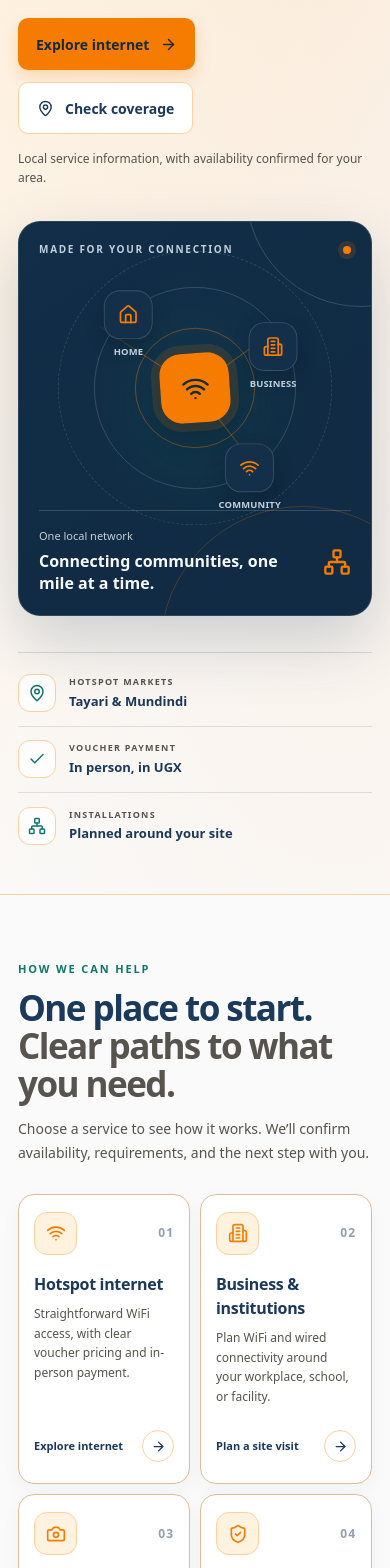
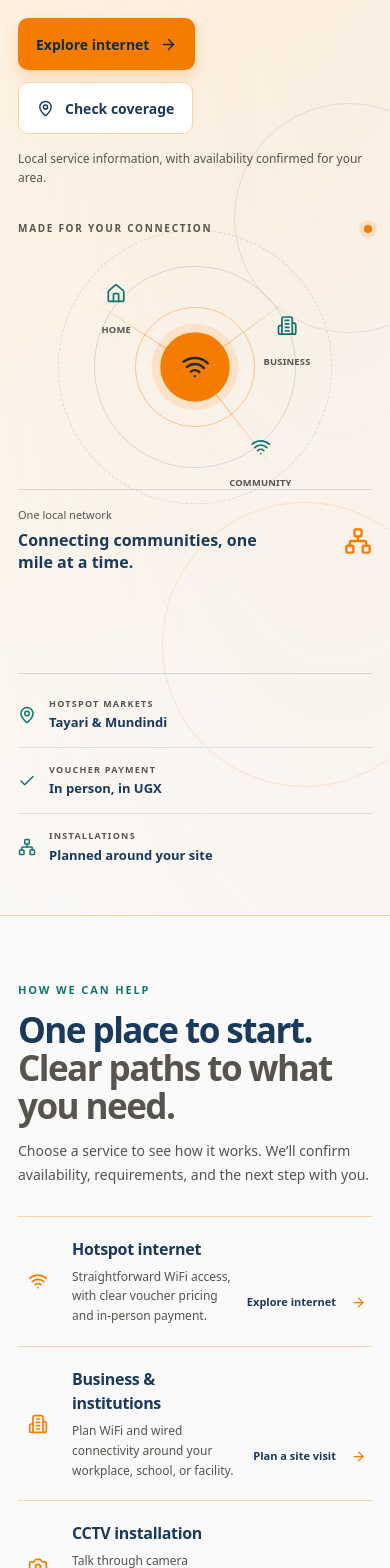
Before and after one commit to mylescorp/mylesnet-website, a Next.js app: page / in a window 390 px wide. Shown: the part 432-2000 px from the top of the page. Built offline with nearby package versions, Linux system fonts and the light colour scheme; no server answers.

Commit message:
Flatten public page surfaces and refine footer

```diff
--- a/app/globals.css
+++ b/app/globals.css
@@ -204,21 +204,29 @@ button, a, input, textarea, select { -webkit-tap-highlight-color: transparent; }
 
 .mn-footer-inner { width: min(100% - 40px, var(--site-content-width)); margin-inline: auto; padding-top: 8px; }
 .mn-footer-prompt {
-  margin-bottom: 38px;
-  padding: 34px 0 38px;
-  display: flex;
-  align-items: center;
+  margin-bottom: 34px;
+  padding: 38px 0 36px;
+  display: grid;
+  grid-template-columns: minmax(0, 1fr) auto;
+  align-items: end;
   justify-content: space-between;
-  gap: 36px;
+  gap: 30px 56px;
   border-bottom: 1px solid color-mix(in srgb, var(--footer-text) 15%, transparent);
 }
 
 .mn-footer-eyebrow { margin: 0 0 8px; color: var(--brand-action); font-size: 11px; font-weight: 800; letter-spacing: .15em; text-transform: uppercase; }
-.mn-footer-prompt h2 { margin: 0; color: var(--footer-text); font-family: var(--font-heading); font-size: clamp(28px, 4vw, 40px); font-weight: 700; letter-spacing: -.045em; line-height: 1.1; }
-.mn-footer-prompt > div > p:last-child { max-width: 610px; margin: 12px 0 0; color: color-mix(in srgb, var(--footer-text) 76%, transparent); font-size: 14px; line-height: 1.7; }
-.mn-footer-cta { flex: 0 0 auto; min-height: 52px; padding: 13px 18px; display: inline-flex; align-items: center; justify-content: center; gap: 10px; border-radius: 9px; background: var(--brand-action); color: var(--on-action); font-size: 14px; font-weight: 750; text-decoration: none; transition: background-color 140ms ease, transform 140ms ease; }
+.mn-footer-prompt h2 { margin: 0; color: var(--footer-text); font-family: var(--font-heading); font-size: clamp(30px, 4.5vw, 46px); font-weight: 700; letter-spacing: -.05em; line-height: 1.06; }
+.mn-footer-prompt > div > p:not(.mn-footer-eyebrow) { max-width: 690px; margin: 13px 0 0; color: color-mix(in srgb, var(--footer-text) 76%, transparent); font-size: 14px; line-height: 1.7; }
+.mn-footer-service-line { margin-top: 19px; display: flex; flex-wrap: wrap; align-items: center; gap: 8px 0; color: color-mix(in srgb, var(--footer-text) 83%, transparent); font-size: 12px; }
+.mn-footer-service-line > span { min-height: 28px; padding-inline: 13px; display: inline-flex; align-items: center; gap: 7px; border-right: 1px solid color-mix(in srgb, var(--footer-text) 22%, transparent); }
+.mn-footer-service-line > span:first-child { padding-left: 0; }
+.mn-footer-service-line > span:last-child { border-right: 0; }
+.mn-footer-service-line svg { width: 15px; height: 15px; color: var(--brand-accent); }
+.mn-footer-prompt-actions { display: flex; align-items: center; gap: 18px; }
+.mn-footer-cta { flex: 0 0 auto; min-height: 52px; padding: 13px 18px; display: inline-flex; align-items: center; justify-content: center; gap: 10px; border-radius: 999px; background: var(--brand-action); color: var(--on-action); font-size: 14px; font-weight: 750; text-decoration: none; transition: background-color 140ms ease, transform 140ms ease; }
 .mn-footer-cta svg { width: 17px; height: 17px; }
 .mn-footer-cta:hover { background: var(--action-hover); transform: translateY(-1px); }
+.mn-footer-contact-link { min-height: 48px; display: inline-flex; align-items: center; color: var(--footer-text); font-size: 13px; font-weight: 650; text-decoration-color: color-mix(in srgb, var(--brand-action) 65%, transparent); text-underline-offset: 4px; }
 .mn-footer-grid { padding-bottom: 34px; display: grid; grid-template-columns: minmax(250px, 1.5fr) repeat(3, minmax(145px, 1fr)); gap: clamp(20px, 3vw, 40px); }
 .mn-footer-grid.has-contact { grid-template-columns: minmax(230px, 1.4fr) repeat(3, minmax(120px, .85fr)) minmax(170px, 1fr); }
 .mn-footer-brand { max-width: 260px; }
@@ -237,7 +245,7 @@ button, a, input, textarea, select { -webkit-tap-highlight-color: transparent; }
 .mn-footer-bottom a { min-height: 48px; display: inline-flex; align-items: center; color: inherit; text-underline-offset: 3px; }
 .mn-footer-bottom > div { display: flex; gap: 20px; }
 
-@media (max-width: 68rem) {
+@media (max-width: 60rem) {
   .mn-header { padding-block: 8px; }
   .mn-header-row { min-height: 60px; flex-wrap: wrap; gap: 0; padding: 6px 8px 6px 14px; border-radius: 22px; }
   .mn-header-brand { margin-right: auto; }
@@ -266,7 +274,11 @@ button, a, input, textarea, select { -webkit-tap-highlight-color: transparent; }
   .mn-header-cta { padding-inline: 12px; font-size: 13px; }
   .mn-header-actions > button,
   .mn-menu-toggle { width: 44px; height: 44px; min-height: 44px; }
-  .mn-footer-prompt { margin-bottom: 28px; padding: 28px 0 30px; align-items: flex-start; flex-direction: column; gap: 18px; }
+  .mn-footer-prompt { margin-bottom: 26px; padding: 29px 0 28px; grid-template-columns: 1fr; align-items: start; gap: 18px; }
+  .mn-footer-prompt-actions { flex-wrap: wrap; }
+  .mn-footer-service-line { gap: 4px 0; }
+  .mn-footer-service-line > span { padding-inline: 10px; }
+  .mn-footer-service-line > span:first-child { padding-left: 0; }
   .mn-footer-grid { padding-bottom: 30px; gap: 26px 18px; }
   .mn-footer-group h2 { margin-bottom: 12px; }
   .mn-footer-group ul { gap: 10px; }
@@ -470,3 +482,134 @@ main .mx-auto[class*="max-w-"] { width: min(100%, var(--site-content-width)); ma
   .mn-connection-card { min-height: 350px; padding: 17px; }
   .mn-connection-art { transform: scale(.86); transform-origin: center; margin-inline: -10px; }
 }
+
+/* Public pages use a single editorial surface with divider-led content rows. */
+main :is(article, li, details, form)[class~="rounded-xl"],
+main :is(article, li, details, form)[class~="rounded-2xl"],
+main :is(article, li, details, form)[class~="rounded-3xl"],
+main :is(div, a)[class~="rounded-xl"][class~="border"],
+main :is(div, a)[class~="rounded-2xl"][class~="border"],
+main :is(div, a)[class~="rounded-3xl"][class~="border"],
+main div[class~="rounded-2xl"][class*="bg-net-primary"],
+main div[class~="rounded-2xl"][class*="bg-net-surface"] {
+  padding-inline: 0 !important;
+  border: 0 !important;
+  border-radius: 0 !important;
+  background: transparent !important;
+  box-shadow: none !important;
+}
+
+main :is(article, li, details, form)[class~="rounded-xl"],
+main :is(article, li, details, form)[class~="rounded-2xl"],
+main :is(article, li, details, form)[class~="rounded-3xl"],
+main :is(div, a)[class~="rounded-xl"][class~="border"],
+main :is(div, a)[class~="rounded-2xl"][class~="border"],
+main :is(div, a)[class~="rounded-3xl"][class~="border"] {
+  padding-block: 20px !important;
+  border-bottom: 1px solid var(--border) !important;
+}
+
+main .grid:has(> article[class~="rounded-xl"]),
+main .grid:has(> article[class~="rounded-2xl"]),
+main .grid:has(> article[class~="rounded-3xl"]),
+main .grid:has(> li[class~="rounded-xl"]),
+main .grid:has(> li[class~="rounded-2xl"]),
+main .grid:has(> a[class~="rounded-xl"][class~="border"]) {
+  grid-template-columns: minmax(0, 1fr) !important;
+  gap: 0 !important;
+}
+
+main div[class~="rounded-2xl"][class*="bg-net-primary"] :is(h1, h2, h3, p),
+main div[class~="rounded-2xl"][class*="bg-net-primary"] :is(.text-net-on-action, .text-net-on-action\/80),
+main div[class~="rounded-2xl"][class*="bg-net-primary"] a[class*="bg-net-neutral"] {
+  color: var(--brand-primary) !important;
+}
+
+.mn-connection-card {
+  --hero-card-foreground: var(--brand-primary);
+  --hero-card-muted: var(--text-secondary);
+  --hero-card-line: color-mix(in srgb, var(--brand-primary) 16%, transparent);
+  min-height: 416px;
+  padding: 0;
+  overflow: visible;
+  border: 0;
+  border-radius: 0;
+  background: transparent;
+  box-shadow: none;
+  color: var(--brand-primary);
+}
+.mn-connection-card::before { top: -118px; right: -92px; opacity: .7; }
+.mn-connection-card::after { right: -75px; bottom: -150px; opacity: .7; }
+.mn-connection-card-top { color: var(--text-secondary); }
+.mn-orbit-three { border-color: color-mix(in srgb, var(--brand-primary) 16%, transparent); }
+.mn-connection-center { border-radius: 50%; box-shadow: 0 0 0 9px color-mix(in srgb, var(--brand-action) 13%, transparent); transform: translate(-50%, -50%); }
+.mn-connection-node { border: 0; border-radius: 50%; background: transparent; color: var(--brand-primary); box-shadow: none; }
+.mn-connection-node svg { color: var(--brand-accent); }
+.mn-connection-node::after { color: var(--text-secondary); }
+.mn-connection-card-bottom { border-top-color: color-mix(in srgb, var(--brand-primary) 15%, transparent); }
+.mn-connection-card-bottom span { color: var(--text-secondary); }
+.mn-connection-card-bottom strong { color: var(--brand-primary); }
+
+.mn-proof-icon { width: auto; height: auto; border: 0; border-radius: 0; background: transparent; }
+.mn-home-coverage { border-block: 1px solid var(--border); background: transparent; }
+.mn-coverage-panel { padding: 0; border: 0; border-left: 2px solid var(--brand-action); border-radius: 0; background: transparent; box-shadow: none; padding-left: 24px; }
+.mn-coverage-pin { border: 0; border-radius: 0; background: transparent; }
+.mn-home-next-step { padding: clamp(30px, 4vw, 48px) 0; border-block: 1px solid var(--border); border-inline: 0; border-radius: 0; background: transparent; }
+
+.mn-service-grid { grid-template-columns: minmax(0, 1fr); gap: 0; border-top: 1px solid var(--border); }
+.mn-service-card {
+  min-height: 0;
+  padding: 20px 0;
+  display: grid;
+  grid-template-columns: 48px minmax(170px, .8fr) minmax(0, 1.5fr) minmax(140px, .55fr);
+  align-items: center;
+  gap: 8px 18px;
+  border: 0;
+  border-bottom: 1px solid var(--border);
+  border-radius: 0;
+  background: transparent;
+  box-shadow: none;
+  transition: color 160ms ease;
+}
+.mn-service-card:hover { border-color: var(--border); background: transparent; box-shadow: none; transform: none; }
+.mn-service-card-top { display: contents; }
+.mn-service-icon { width: 40px; height: 40px; grid-column: 1; grid-row: 1 / span 2; border: 0; border-radius: 50%; background: transparent; }
+.mn-service-number { display: none; }
+.mn-service-card h3 { grid-column: 2; margin: 0; }
+.mn-service-card > p { grid-column: 3; margin: 0; }
+.mn-service-link { grid-column: 4; justify-self: end; }
+.mn-service-link > span { width: 28px; height: 28px; border: 0; background: transparent; color: var(--brand-action); }
+.mn-service-card:hover .mn-service-link > span { border: 0; background: transparent; color: var(--brand-action); }
+
+.mn-pricing-list { border-top: 1px solid var(--border); }
+.mn-pricing-row {
+  min-height: 88px;
+  padding: 16px 0;
+  display: grid;
+  grid-template-columns: minmax(130px, .7fr) minmax(150px, .8fr) minmax(180px, 1fr) auto;
+  align-items: center;
+  gap: 18px;
+  border-bottom: 1px solid var(--border);
+}
+.mn-pricing-row.is-featured { border-left: 3px solid var(--brand-action); padding-left: 16px; }
+.mn-pricing-duration { margin: 0; color: var(--brand-primary); font-family: var(--font-heading); font-size: 16px; font-weight: 700; }
+.mn-pricing-amount { margin: 0; color: var(--text-primary); font-size: 21px; font-weight: 750; }
+.mn-pricing-inclusion { display: flex; align-items: center; gap: 9px; color: var(--text-secondary); font-size: 13px; }
+.mn-pricing-inclusion svg { flex: 0 0 auto; }
+.mn-pricing-availability { min-height: 44px; display: inline-flex; align-items: center; justify-content: flex-end; gap: 8px; color: var(--brand-primary); font-size: 13px; font-weight: 700; text-decoration-color: var(--brand-action); text-underline-offset: 4px; }
+.mn-pricing-availability span { color: var(--brand-action); font-size: 17px; }
+.mn-pricing-availability:hover { color: var(--brand-action); }
+
+@media (max-width: 48rem) {
+  .mn-service-card { grid-template-columns: 40px minmax(0, 1fr) auto; gap: 4px 14px; }
+  .mn-service-icon { grid-row: 1 / span 2; }
+  .mn-service-card h3 { grid-column: 2; grid-row: 1; }
+  .mn-service-card > p { grid-column: 2; grid-row: 2; margin-top: 2px; }
+  .mn-service-link { grid-column: 3; grid-row: 1 / span 2; }
+  .mn-coverage-panel { padding-left: 18px; }
+  .mn-pricing-row { grid-template-columns: minmax(0, 1fr) auto; gap: 7px 12px; }
+  .mn-pricing-amount { justify-self: end; }
+  .mn-pricing-inclusion { grid-column: 1; }
+  .mn-pricing-availability { grid-column: 2; grid-row: 2; }
+  .mn-pricing-row.is-featured { padding-left: 12px; }
+}
--- a/components/footer.tsx
+++ b/components/footer.tsx
@@ -1,4 +1,4 @@
-import { ArrowRight, Mail, MapPin, MessageCircle, Phone } from "lucide-react";
+import { ArrowRight, Mail, MapPin, MessageCircle, Phone, Wifi } from "lucide-react";
 import Link from "next/link";
 import { Brand } from "@/components/brand";
 import { contact, footerGroups, phoneUrl, whatsappUrl } from "@/lib/site";
@@ -11,18 +11,25 @@ export function Footer() {
       <div className="mn-footer-inner">
         <div className="mn-footer-prompt">
           <div>
-            <p className="mn-footer-eyebrow">A clearer next step</p>
-            <h2>Let’s talk about what you need.</h2>
-            <p>Share your area and the service you have in mind. We’ll help confirm availability, requirements, and what to do next.</p>
+            <p className="mn-footer-eyebrow">MYLESNET · LOCAL CONNECTIVITY</p>
+            <h2>Connecting communities,<br />one mile at a time.</h2>
+            <p>Hotspot Wi-Fi is currently confirmed in Tayari and Mundindi Markets. Home, business, installation, and network services start with an area or site check.</p>
+            <div className="mn-footer-service-line">
+              <span><Wifi aria-hidden="true" />Hotspot Wi-Fi</span>
+              <span><MapPin aria-hidden="true" />Tayari · Mundindi</span>
+              <span>Vouchers in UGX, paid in person</span>
+            </div>
           </div>
-          <Link href="/contact" className="mn-footer-cta">Talk with MylesNet <ArrowRight aria-hidden="true" /></Link>
+          <div className="mn-footer-prompt-actions">
+            <Link href="/where-we-are" className="mn-footer-cta">Check your area <ArrowRight aria-hidden="true" /></Link>
+            <Link href="/contact" className="mn-footer-contact-link">Ask about a service</Link>
+          </div>
         </div>
 
         <div className={`mn-footer-grid${hasDirectContact ? " has-contact" : ""}`}>
           <div className="mn-footer-brand">
             <div className="mn-footer-logo"><Brand compact /></div>
-            <p>Internet access and network services, clearly explained and planned around your needs.</p>
-            <p className="mn-footer-location"><MapPin aria-hidden="true" /> Hotspot access in Tayari and Mundindi Markets</p>
+            <p>Local hotspot access and site-planned connectivity services from MylesNet.</p>
           </div>
 
           {footerGroups.map((group) => (
--- a/components/pricing-cards.tsx
+++ b/components/pricing-cards.tsx
@@ -23,6 +23,6 @@ export function PricingCards({ limit }: { limit?: number }) {
   return <div>
     <div className="mb-8 flex flex-wrap items-center justify-between gap-3"><p className="text-sm text-net-neutral-600">Official prices are collected in UGX in person.</p><div className="rounded-full border border-net-border bg-net-neutral-50 p-1" role="group" aria-label="Pricing currency">{(["UGX", "KES"] as const).map((unit) => <button key={unit} type="button" onClick={() => setCurrency(unit)} className={`rounded-full px-4 py-2 text-sm font-bold ${currency === unit ? "bg-net-accent text-net-on-primary" : "text-net-accent hover:bg-net-surface"}`}>{unit}</button>)}</div></div>
     {currency === "KES" ? <p className="-mt-5 mb-6 text-right text-xs text-net-neutral-600">Rates updated periodically{rate?.isFallback ? "; showing a temporary estimate" : ""}.</p> : null}
-    <div className={`grid gap-5 ${visiblePackages.length === 3 ? "md:grid-cols-3" : "sm:grid-cols-2 lg:grid-cols-5"}`}>{visiblePackages.map((item) => { const isFeatured = item.name === "1 Day"; return <article key={item.name} className={`rounded-3xl border bg-net-neutral-50 p-6 shadow-sm ${isFeatured ? "border-net-primary ring-2 ring-net-primary/20" : "border-net-border"}`}><p className="font-heading text-lg font-bold text-net-accent">{item.name}</p><p className="mt-4 text-2xl font-bold text-net-neutral-900">{formatAmount(item.ugx, currency, rate?.ugxPerKes ?? null)}</p><div className="mt-5 flex items-center gap-2 text-sm text-net-neutral-600"><Check className="size-4 text-net-success" aria-hidden="true" />Simple voucher access</div><Link href="/coverage" className="mt-7 block rounded-xl bg-net-accent px-4 py-3 text-center text-sm font-bold text-net-on-primary hover:opacity-90">Check availability</Link></article>; })}</div>
+    <div className="mn-pricing-list">{visiblePackages.map((item) => { const isFeatured = item.name === "1 Day"; return <article key={item.name} className={`mn-pricing-row${isFeatured ? " is-featured" : ""}`}><p className="mn-pricing-duration">{item.name}</p><p className="mn-pricing-amount">{formatAmount(item.ugx, currency, rate?.ugxPerKes ?? null)}</p><div className="mn-pricing-inclusion"><Check className="size-4 text-net-success" aria-hidden="true" />Simple voucher access</div><Link href="/coverage" className="mn-pricing-availability">Check availability <span aria-hidden="true">→</span></Link></article>; })}</div>
   </div>;
 }
```
